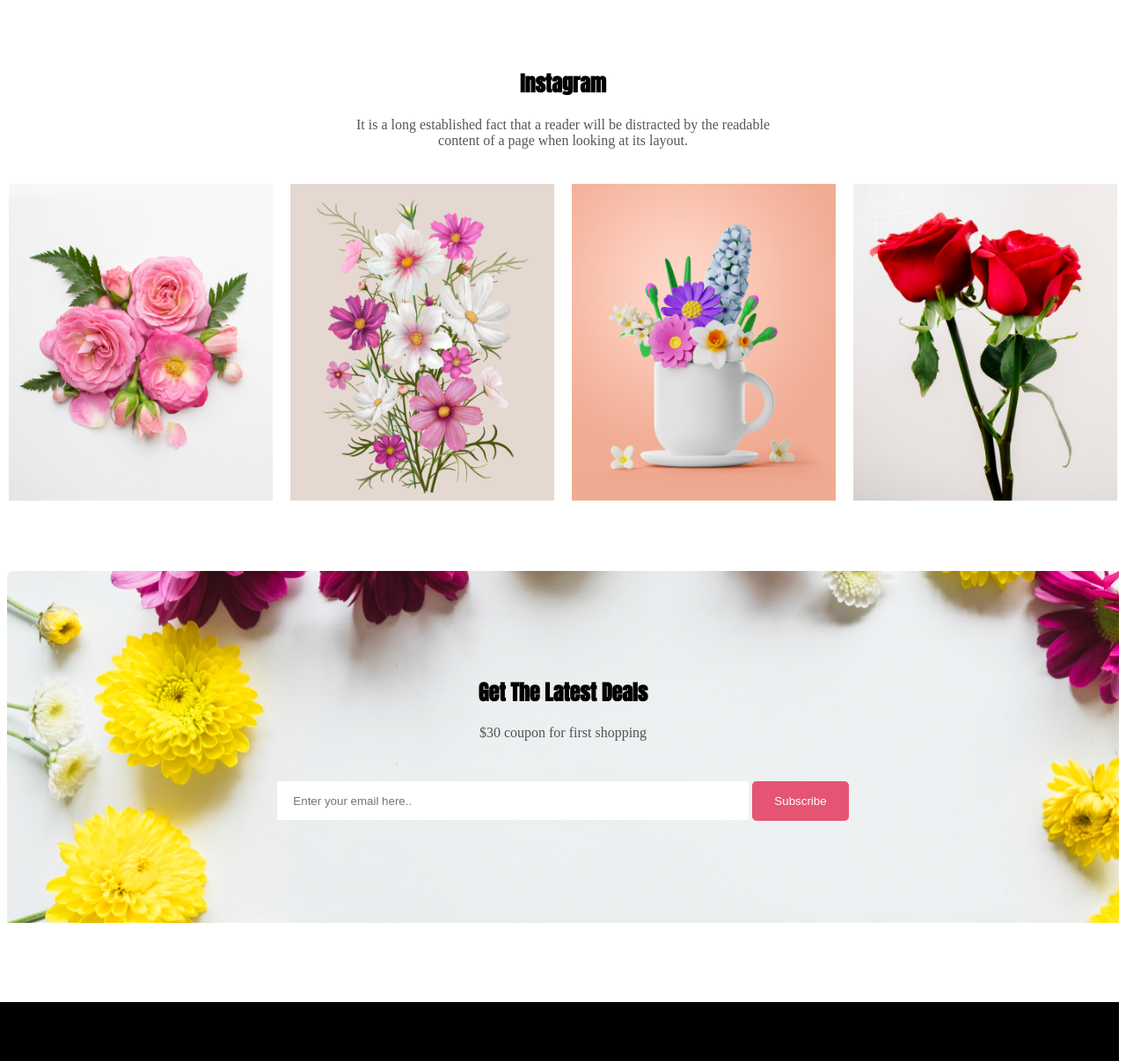
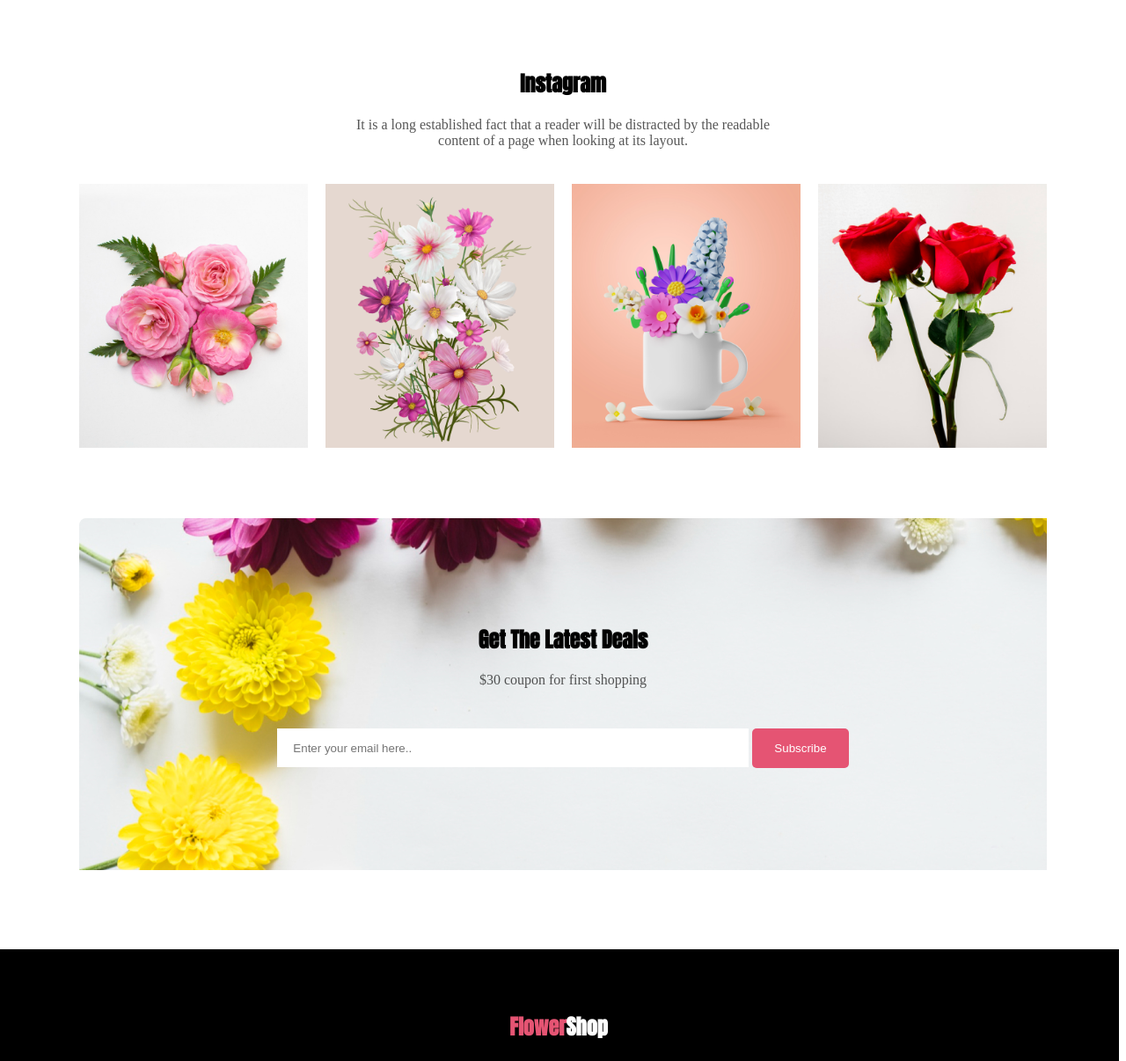
Before and after one commit to mahfuzparvez/Assignment-Flower-Shop, a plain HTML site: page index.html in a window 1280 px wide. Shown: the part 1900-3106 px from the top of the page at 88% size. Drawn offline with Linux system fonts and the light colour scheme.

Commit message:
Final correction

```diff
--- a/Style/style.css
+++ b/Style/style.css
@@ -73,7 +73,7 @@
 }
 /* Under the feature image section (icons part) */
 #FeatureIcons{
-    margin: 100px auto;
+    margin: 100px 200px;
     display: flex;
     align-items: center;
     justify-content: center;
@@ -111,21 +111,21 @@
     margin: 80px 0 40px 0;
 }
 #instagramImage {
- display: flex;
- align-items: center;
- justify-content: center;
+     display: flex;
+    align-items: center;
+    justify-content: center;
 }
 #instagramImage img{
-    width: 300px;
-    height: 360px;
+    width: 260px;
+    height: 300px;
     margin: 0 10px;
 }
 /* Latest Deals Style */
 #dealsSection{
-    display: cover;
     background-image: url('/Image/Rectangle\ 9.png');
     height: 400px;
-    margin-top: 80px;
+    width: 1100px;
+    margin: 80px auto;
 }
 #emailInput {
     width: 500px;
```
